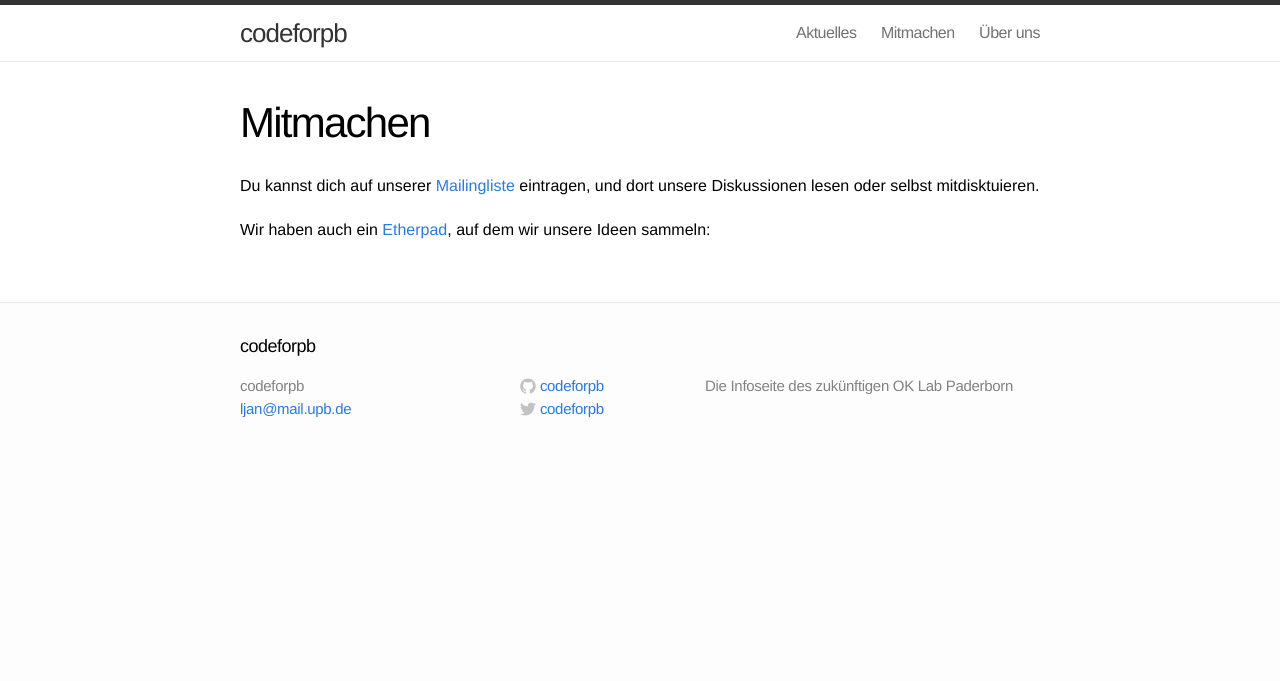
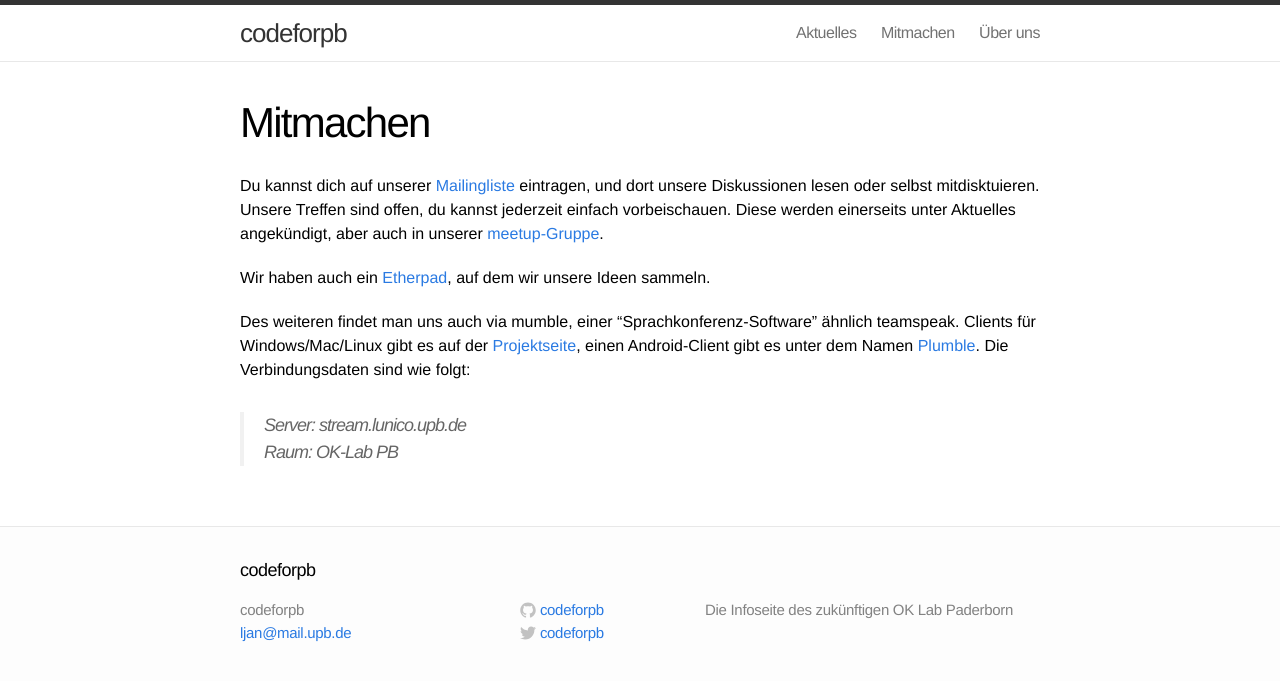
Before and after one commit to codeforpb/codeforpb.github.io, a Jekyll site: the page built from mitmachen.md, in a window 1280 px wide. Shown: the top 681 px of the page. Built offline with Jekyll 4.4.1, drawn with Linux system fonts in a browser that asks for light colours.

Commit message:
Added information on how to join us
Fixes #1, #3

```diff
--- a/mitmachen.md
+++ b/mitmachen.md
@@ -4,6 +4,12 @@ title: Mitmachen
 permalink: /mitmachen/
 ---
 
-Du kannst dich auf unserer [Mailingliste](http://lists.codeforpb.de/cgi-bin/mailman/listinfo/list) eintragen, und dort unsere Diskussionen lesen oder selbst mitdisktuieren.
+Du kannst dich auf unserer [Mailingliste](http://lists.codeforpb.de/cgi-bin/mailman/listinfo/list) eintragen, und dort unsere Diskussionen lesen oder selbst mitdisktuieren. Unsere Treffen sind offen, du kannst jederzeit einfach vorbeischauen. Diese werden einerseits unter Aktuelles angekündigt, aber auch in unserer [meetup-Gruppe](www.meetup.com/codeforpb/).
 
-Wir haben auch ein [Etherpad](http://pad.okfn.org/p/codeforpb), auf dem wir unsere Ideen sammeln:
+Wir haben auch ein [Etherpad](http://pad.okfn.org/p/codeforpb), auf dem wir unsere Ideen sammeln.
+
+Des weiteren findet man uns auch via mumble, einer "Sprachkonferenz-Software" ähnlich teamspeak. Clients für Windows/Mac/Linux gibt es auf der [Projektseite](http://mumble.sourceforge.net/), einen Android-Client gibt es unter dem Namen [Plumble](https://play.google.com/store/apps/details?id=com.morlunk.mumbleclient.free). Die Verbindungsdaten sind wie folgt:
+
+> Server: stream.lunico.upb.de
+>
+> Raum: OK-Lab PB
```
